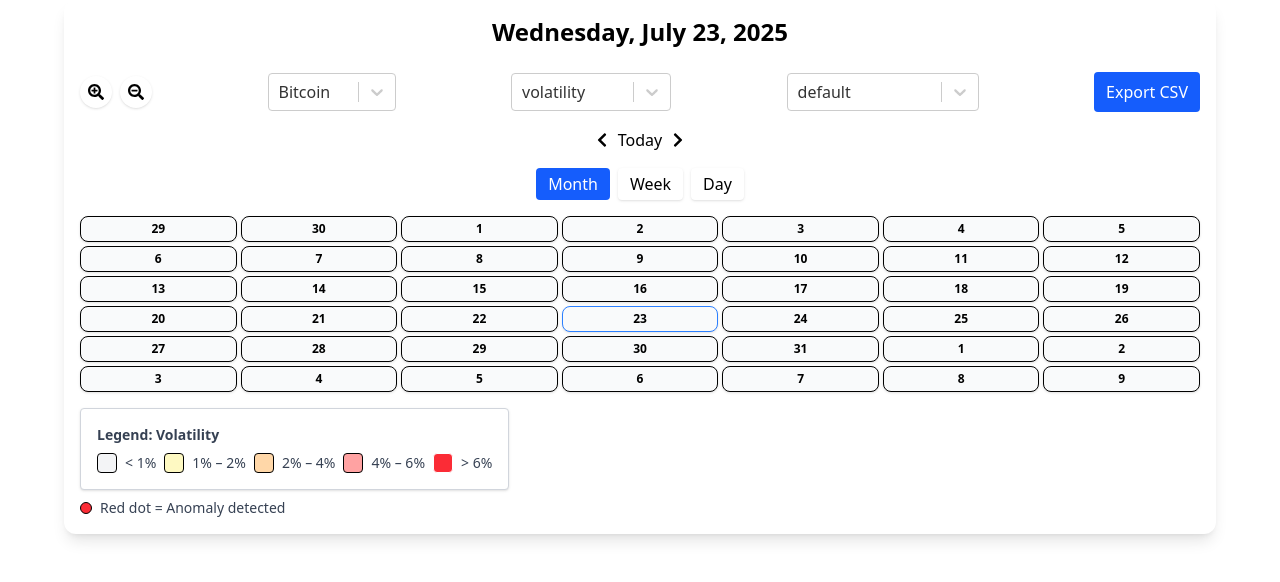
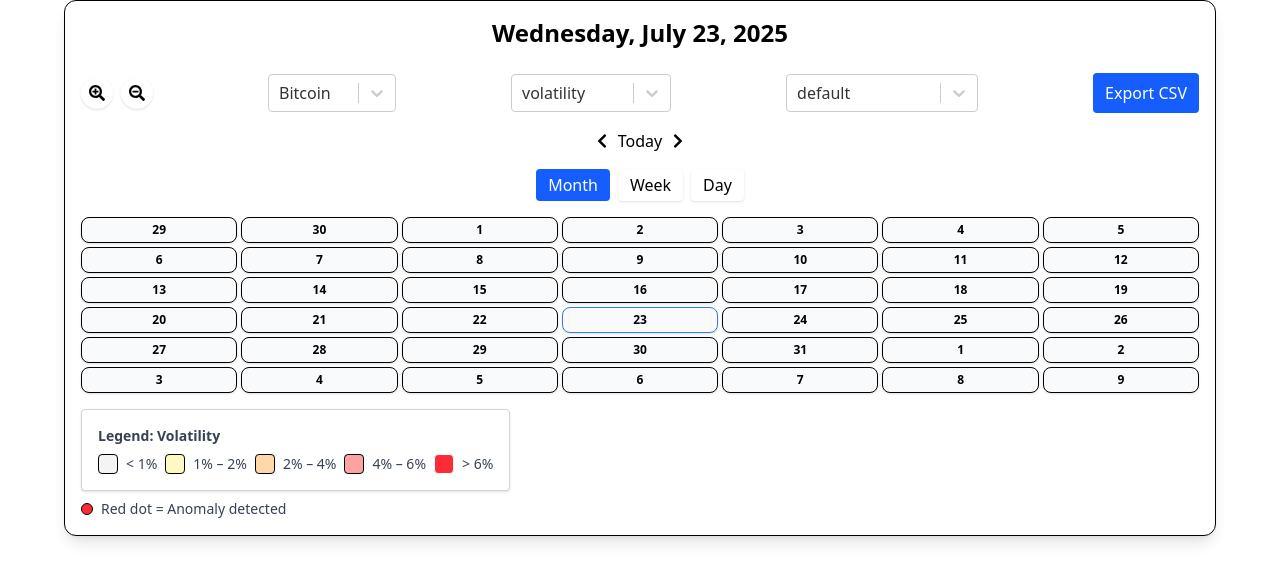
Before and after one commit to ananya32000/Trading_Project, a React (Vite) app: page /Calendar in a window 1280 px wide. Shown: the top 582 px of the page. Built offline with nearby package versions, Linux system fonts and the light colour scheme; no server answers.

Commit message:
enhancements done

```diff
--- a/src/Components/Calendar/Calendar.jsx
+++ b/src/Components/Calendar/Calendar.jsx
@@ -108,7 +108,7 @@ const Calendar = () => {
       animate={{ opacity: 1 }}
       transition={{ duration: 0.4 }}
     >
-      <div className="max-w-6xl mx-auto p-4 bg-inherit text-inherit rounded-xl shadow-lg">
+      <div className="max-w-6xl mx-auto p-4 bg-inherit text-inherit rounded-xl shadow-lg border border-black-400">
         {/* Header */}
         <motion.h2
           className="text-center text-2xl font-bold mb-6"
@@ -229,7 +229,7 @@ const Calendar = () => {
       initial={{ y: 20, opacity: 0 }}
       animate={{ y: 0, opacity: 1 }}
       exit={{ y: 20, opacity: 0 }}
-      className="mt-4 p-4 rounded shadow text-sm"
+      className="mt-4 p-4 rounded shadow-lg text-sm border border-gray-200 bg-white"
       style={{
         backgroundColor:
           theme === 'highContrast' ? '#000' :
--- a/src/Components/Calendar/DashboardPanel.jsx
+++ b/src/Components/Calendar/DashboardPanel.jsx
@@ -81,7 +81,7 @@ let summaryData = null;
   const vixLike = typeof summaryData?.volatility === 'number' ? (summaryData.volatility * 1.5).toFixed(2) : 'N/A';
 
   const Section = ({ title, items }) => (
-    <div className="mb-4">
+    <div className="mb-4 max-w-6xl mx-auto p-4 bg-inherit text-inherit rounded-xl shadow-lg border border-black-200">
       <h4 className="text-md font-semibold text-blue-700 mb-1">{title}</h4>
       <ul className="list-disc list-inside text-gray-800 text-sm space-y-0.5">
         {items.map((item, idx) => (
@@ -100,7 +100,7 @@ let summaryData = null;
       animate={{ x: 0 }}
       exit={{ x: '100%' }}
       transition={{ type: 'spring', stiffness: 300, damping: 30 }}
-      className="fixed top-0 right-0 h-full w-96 bg-white shadow-2xl z-50 p-6 overflow-y-auto border-l border-gray-200"
+      className="fixed top-0 right-0 h-full w-96 bg-white shadow-2xl z-50 p-6 overflow-y-auto border-l border-gray-400 rounded-tl-xl rounded-bl-xl"
     >
       <div className="flex justify-between items-center mb-6">
         <h3 className="text-xl font-bold text-gray-800">
```
